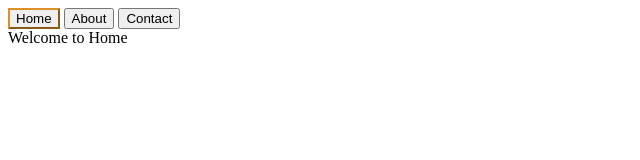
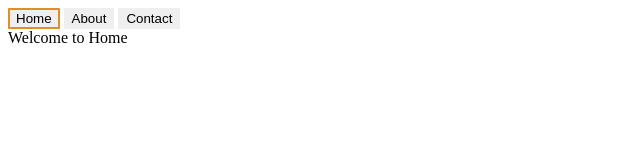
Before and after one commit to CodeTechGuy/40Days_JS, a plain HTML site: page EventsTask.html in a window 1280 px wide. Both pictures are taken after a click on the button "Home". Shown: the full height of the page, 0-640 px from the left. Drawn offline with Linux system fonts and the light colour scheme.

Commit message:
implement Button Highlight on keyboard press

```diff
--- a/EventsTask.html
+++ b/EventsTask.html
@@ -7,7 +7,7 @@
     <title>Events Task</title>
     <script src="EventsTask.js" defer></script>
     <style>
-        .show{
+        /* .show{
             display: none;
         }
         .content{
@@ -16,9 +16,26 @@
         .content.active{
             display: block;
         }
-        .select{
+        .tab.select{
             border-radius: 2%;
             border-color: rgb(223, 143, 38);
+        } */
+
+        .content {
+            display: none;
+        }
+
+        .content.active {
+            display: block;
+        }
+
+        .tab {
+            border: 2px solid transparent;
+        }
+
+        .tab.select {
+            border: 2px solid rgb(223, 143, 38);
+            border-radius: 2%;
         }
     </style>
 </head>
--- a/EventsTask.js
+++ b/EventsTask.js
@@ -3,16 +3,16 @@
 const tabHeaders = document.querySelector(".tab-headers");
 // const tabContents = document.querySelector(".tab-contents");
 
-tabHeaders.addEventListener("click",function(e){
-    if(e.target.classList.contains("tab")){
-        e.stopPropagation();
+// tabHeaders.addEventListener("click",function(e){
+//     if(e.target.classList.contains("tab")){
+//         e.stopPropagation();
 
-        const bord = tabHeaders.querySelectorAll(".tab.select");
-        bord.forEach(tab => tab.classList.remove("select"));
+//         const bord = tabHeaders.querySelectorAll(".tab.select");
+//         bord.forEach(tab => tab.classList.remove("select"));
 
-        e.target.classList.add("select");
-    }
-});
+//         e.target.classList.add("select");
+//     }
+// });
 
 
 // const tabHeaders = document.querySelector(".tab-headers");
@@ -20,38 +20,93 @@ tabHeaders.addEventListener("click",function(e){
 // const contents = document.querySelectorAll(".content");
 
 
+// function switchToTab(tabNumber) {
+
+//     // 1. Remove active from all tabs
+//     const tabsActive = document.querySelectorAll(".tab.active");
+//     tabsActive.forEach(tab => tab.classList.remove("active"));
+
+//     // 2. Remove active from all contents
+//     const contentsActive = document.querySelectorAll(".content.active");
+//     contentsActive.forEach(cont => cont.classList.remove("active"));
+
+//     // 3. Find selected tab
+//     const selectedTab = document.querySelector(`.tab[data-tab="${tabNumber}"]`);
+
+//     // 4. Find selected content
+//     const selectedContent = document.querySelector(`.content[data-tab="${tabNumber}"]`);
+
+//     // 5. Add active to selected tab
+//     selectedTab.classList.add("active");
+
+//     // 6. Add active to selected content
+//     selectedContent.classList.add("active");
+
+
+//     const bord = tabHeaders.querySelectorAll(".tab.select");
+//     bord.forEach(tab => tab.classList.remove("select"));
+//     selectedTab.classList.add("select");
+
+
+//     // 7. Create and dispatch custom event
+//     const myEvent = new CustomEvent("tabSwitch",{
+//         detail:{
+//             tabNumber,
+//             tabName : selectedTab.textContent
+//         }
+//     });
+//     document.dispatchEvent(myEvent);
+
+// }
+
+
 function switchToTab(tabNumber) {
 
-    // 1. Remove active from all tabs
-    const tabsActive = document.querySelectorAll(".tab.active");
-    tabsActive.forEach(tab => tab.classList.remove("active"));
+    // Remove active from all tabs
+    document.querySelectorAll(".tab.active")
+        .forEach(tab => tab.classList.remove("active"));
 
-    // 2. Remove active from all contents
-    const contentsActive = document.querySelectorAll(".content.active");
-    contentsActive.forEach(cont => cont.classList.remove("active"));
+    // Remove active from all contents
+    document.querySelectorAll(".content.active")
+        .forEach(content => content.classList.remove("active"));
 
-    // 3. Find selected tab
-    const selectedTab = document.querySelector(`.tab[data-tab="${tabNumber}"]`);
+    // Remove select from all tabs
+    document.querySelectorAll(".tab.select")
+        .forEach(tab => tab.classList.remove("select"));
 
-    // 4. Find selected content
-    const selectedContent = document.querySelector(`.content[data-tab="${tabNumber}"]`);
 
-    // 5. Add active to selected tab
+    // Find selected tab
+    const selectedTab = document.querySelector(
+        `.tab[data-tab="${tabNumber}"]`
+    );
+
+    // Find selected content
+    const selectedContent = document.querySelector(
+        `.content[data-tab="${tabNumber}"]`
+    );
+
+    if (!selectedTab || !selectedContent) return;
+
+
+    // Activate selected tab
     selectedTab.classList.add("active");
+    selectedTab.classList.add("select");
 
-    // 6. Add active to selected content
+    // Activate selected content
     selectedContent.classList.add("active");
 
-    // 7. Create and dispatch custom event
-    const myEvent = new CustomEvent("tabSwitch",{
-        detail:{
+
+    // Custom event
+    const myEvent = new CustomEvent("tabSwitch", {
+        detail: {
             tabNumber,
-            tabName : selectedTab.textContent
+            tabName: selectedTab.textContent.trim()
         }
     });
+
     document.dispatchEvent(myEvent);
+}
 
-}
 
 
 // Click handling using event delegation
@@ -82,6 +137,7 @@ document.addEventListener("keyup", (e) => {
 // Listen to custom Event
 document.addEventListener("tabSwitch", function(event) {
 
-    console.log(`switched to : `,event.detail.tabName);
+    console.log(`switched to Tab-Number : `,event.detail.tabNumber);
+    console.log(`switched to Tab-Name : `,event.detail.tabName);
 
 });
```
